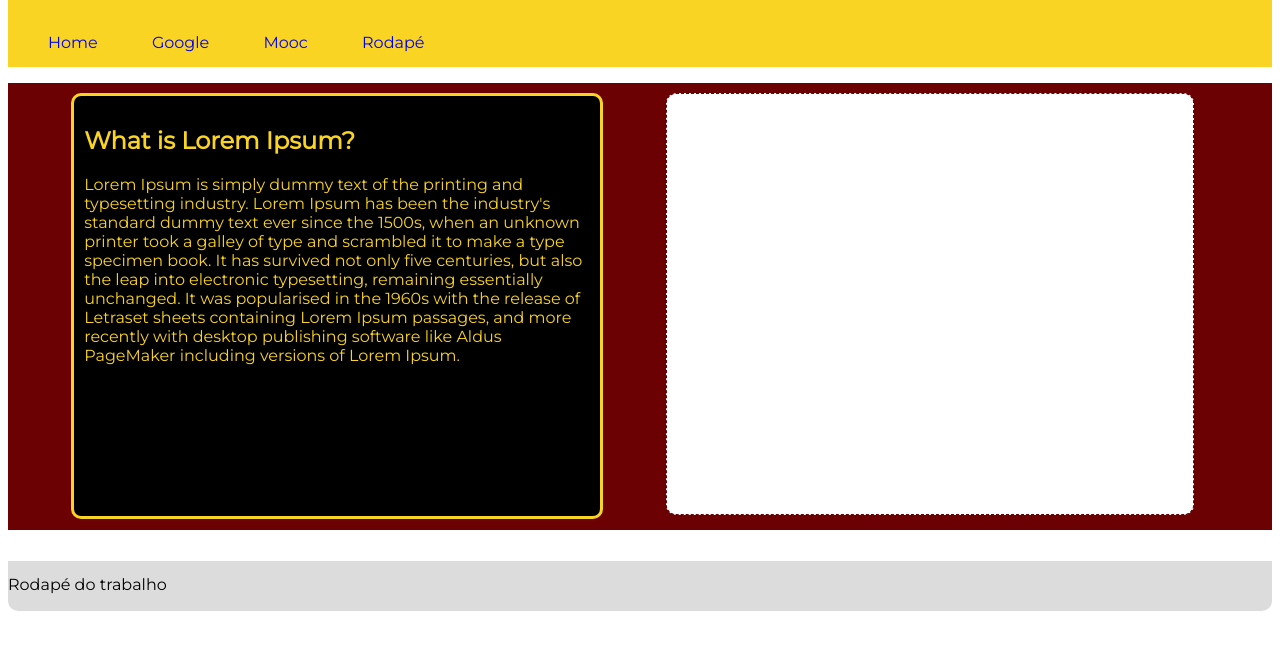
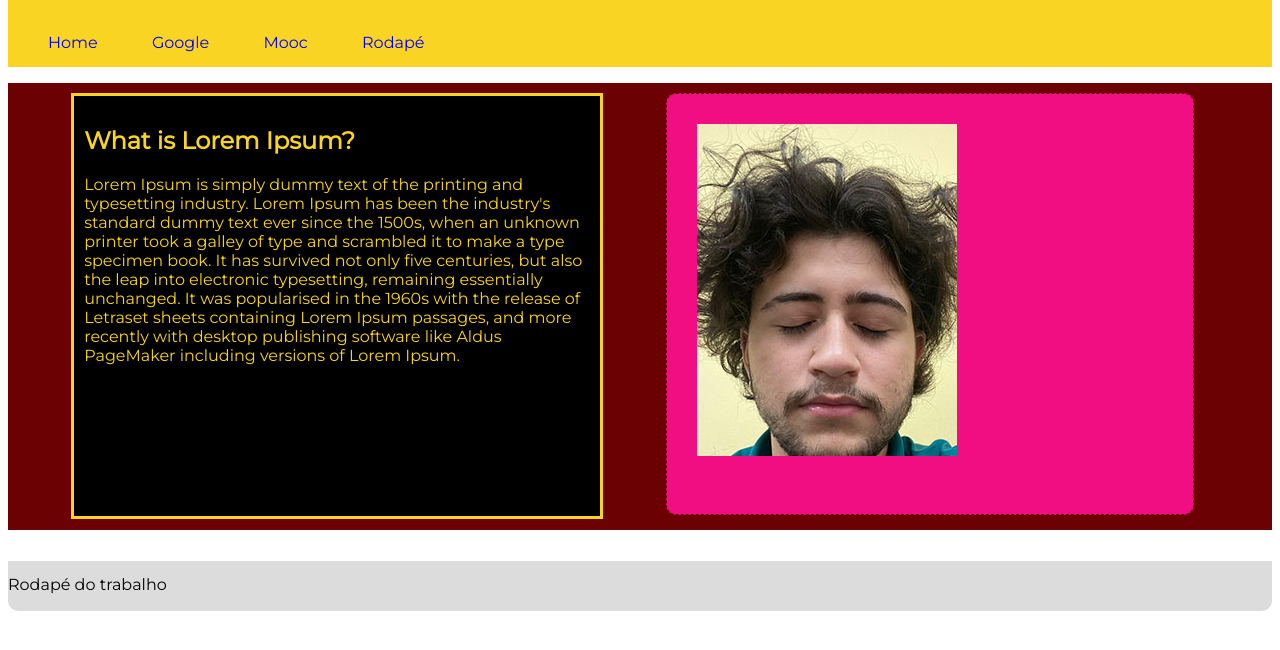
Before and after one commit to AlissonMarchioriFATEC/FrameWork-, a plain HTML site: page index.html in a window 1280 px wide. Shown: the part 72-722 px from the top of the page. Drawn offline with Linux system fonts and the light colour scheme.

Commit message:
Segura peao2

```diff
--- a/index.html
+++ b/index.html
@@ -19,7 +19,7 @@
 	</header>
 
 	<div id="content" class="bgVermelho mb-15">
-		<article class="bgPreto txtAmarelo borda-3 borda-r10 bordaAmarelo pd-10">
+		<article class="bgPreto txtAmarelo borda-3  bordaAmarelo pd-10">
 			<h1>What is Lorem Ipsum?</h1>
 			<p>
 				Lorem Ipsum is simply dummy text of the printing and typesetting industry. Lorem Ipsum has been the industry's standard dummy text ever since the 1500s, when an unknown printer took a galley of type and scrambled it to make a type specimen book. It has survived not only five centuries, but also the leap into electronic typesetting, remaining essentially unchanged. It was popularised in the 1960s with the release of Letraset sheets containing Lorem Ipsum passages, and more recently with desktop publishing software like Aldus PageMaker including versions of Lorem Ipsum.
@@ -27,13 +27,6 @@
 		</article>
 
 		<article class="bgBranco borda-r10 mb-15 pd-10">
-			<div class="moveimg imgpac">
-				Teste Movimento
-			</div>
-
-			<div class="moveimg imgfeliz">
-				Teste Movimento
-			</div>
 
 			<div class="moveimg imgsusto">
 				Teste Movimento
--- a/style/style.css
+++ b/style/style.css
@@ -10,7 +10,7 @@
    --vermelho: #6B0103; /* ff0000 6B0103 A30006 F03C02 */
    --verde: #A8DBA8;    /* 00ff00 CFF09E A8DBA8 3B8686 */
    --azul: #00B4CC;     /* 0000ff 00DFFC 00B4CC 00B4CC */
-   --branco: #ffffff;
+   --branco: #f10e83;
 }
 
 html {
@@ -113,28 +113,22 @@ a {
 .bordaPreto	   {border-color: #000000;}
 
 
-.imgpac {
-	background-image: url(../img/pac.jpg);
-}
 
-.imgfeliz {
-	background-image: url(../img/feliz.jpg);
-}
 
 .imgsusto {
-	background-image: url(../img/susto.jpg);
+	background-image: url(../img/Sem\ Título-2.jpg);
 }
 
 .moveimg {
 	float: left;
 	position: relative;
 	display: block;
-	width: 210px;
-	height: 157px;
+	width: 260px;
+	height: 332px;
 	text-indent: -9999px;
 	margin: 20px;
 }
 
 .moveimg:hover {
-	background-position: -210px;
+	background-position: -240px;
 }
```
Also changed, not shown: img/7.jpeg (added), img/Sem Título-2.jpg (added), img/Sem Título-3.jpg (added), img/WhatsApp Image 2022-10-07 at 20.36.41.jpeg (added), img/WhatsApp Image 2022-10-07 at 20.36.43.jpeg (added), img/WhatsApp Image 2022-10-07 at 21.35.49.jpeg (added), img/test.jpg (added).
